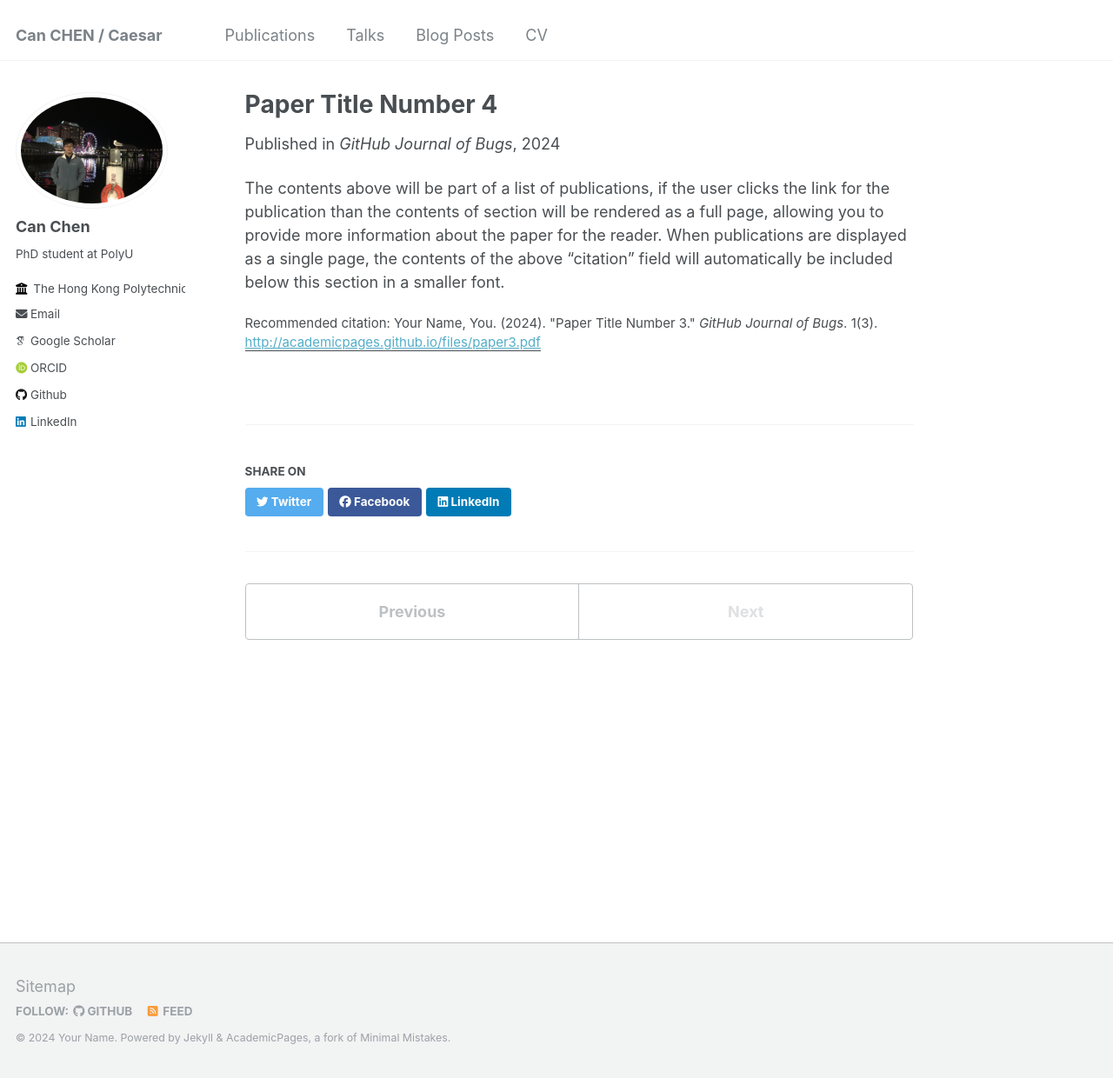
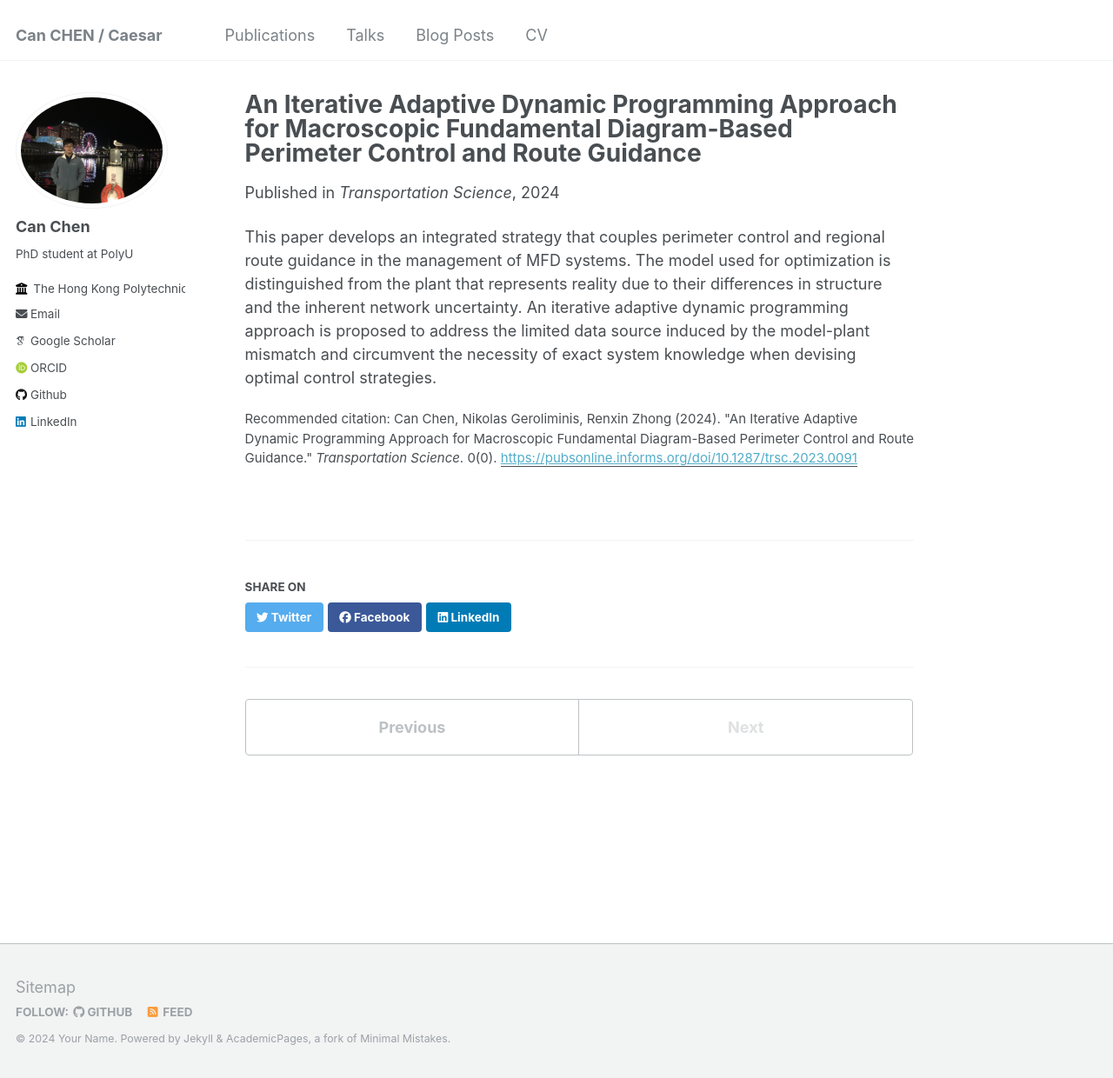
Before and after one commit to CanChen-Caesar/CanChen-Caesar.github.io, a Jekyll site: the page built from _publications/2024-02-17-paper-title-number-4.md, in a window 1280 px wide and 1240 px high. Shown: the whole window at 87% size. Built offline with Jekyll 4.4.1, drawn with Linux system fonts in a browser that asks for light colours; some web fonts are replaced.

Commit message:
Update 2024-02-17-paper-title-number-4.md

```diff
--- a/_publications/2024-02-17-paper-title-number-4.md
+++ b/_publications/2024-02-17-paper-title-number-4.md
@@ -1,12 +1,12 @@
 ---
-title: "Paper Title Number 4"
+title: "An Iterative Adaptive Dynamic Programming Approach for Macroscopic Fundamental Diagram-Based Perimeter Control and Route Guidance"
 collection: publications
-permalink: /publication/2024-02-17-paper-title-number-4
-excerpt: 'This paper is about fixing template issue #693.'
-date: 2024-02-17
-venue: 'GitHub Journal of Bugs'
-paperurl: 'http://academicpages.github.io/files/paper3.pdf'
-citation: 'Your Name, You. (2024). &quot;Paper Title Number 3.&quot; <i>GitHub Journal of Bugs</i>. 1(3).'
+permalink: /publication/2024-05-17-TRSC-chen2024iterative
+excerpt: 'This paper is about iterative adaptive perimeter control integrated with regional route guidance.'
+date: 2024-05-17
+venue: 'Transportation Science'
+paperurl: 'https://pubsonline.informs.org/doi/10.1287/trsc.2023.0091'
+citation: 'Can Chen, Nikolas Geroliminis, Renxin Zhong (2024). &quot;An Iterative Adaptive Dynamic Programming Approach for Macroscopic Fundamental Diagram-Based Perimeter Control and Route Guidance.&quot; <i>Transportation Science</i>. 0(0).'
 ---
 
-The contents above will be part of a list of publications, if the user clicks the link for the publication than the contents of section will be rendered as a full page, allowing you to provide more information about the paper for the reader. When publications are displayed as a single page, the contents of the above "citation" field will automatically be included below this section in a smaller font.
+This paper develops an integrated strategy that couples perimeter control and regional route guidance in the management of MFD systems. The model used for optimization is distinguished from the plant that represents reality due to their differences in structure and the inherent network uncertainty. An iterative adaptive dynamic programming approach is proposed to address the limited data source induced by the model-plant mismatch and circumvent the necessity of exact system knowledge when devising optimal control strategies.
```
